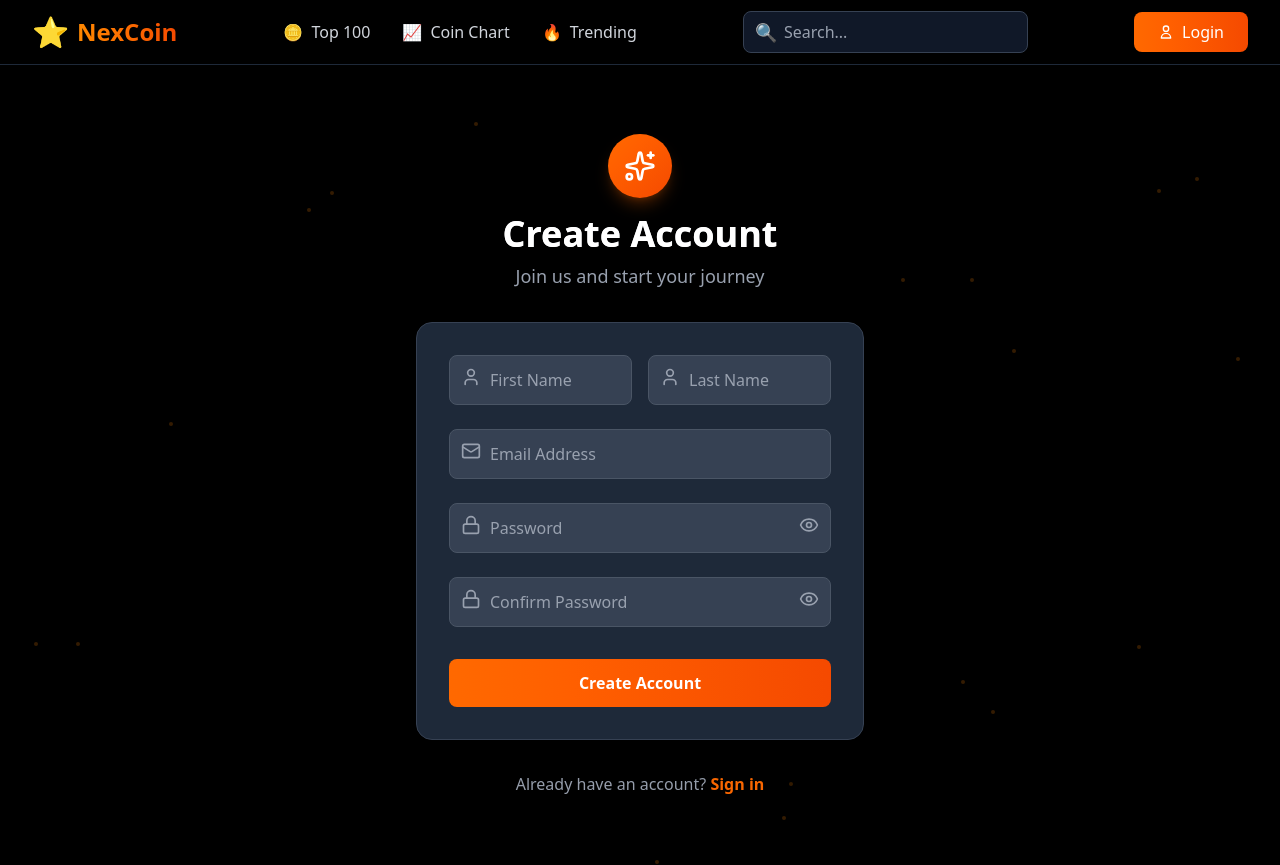
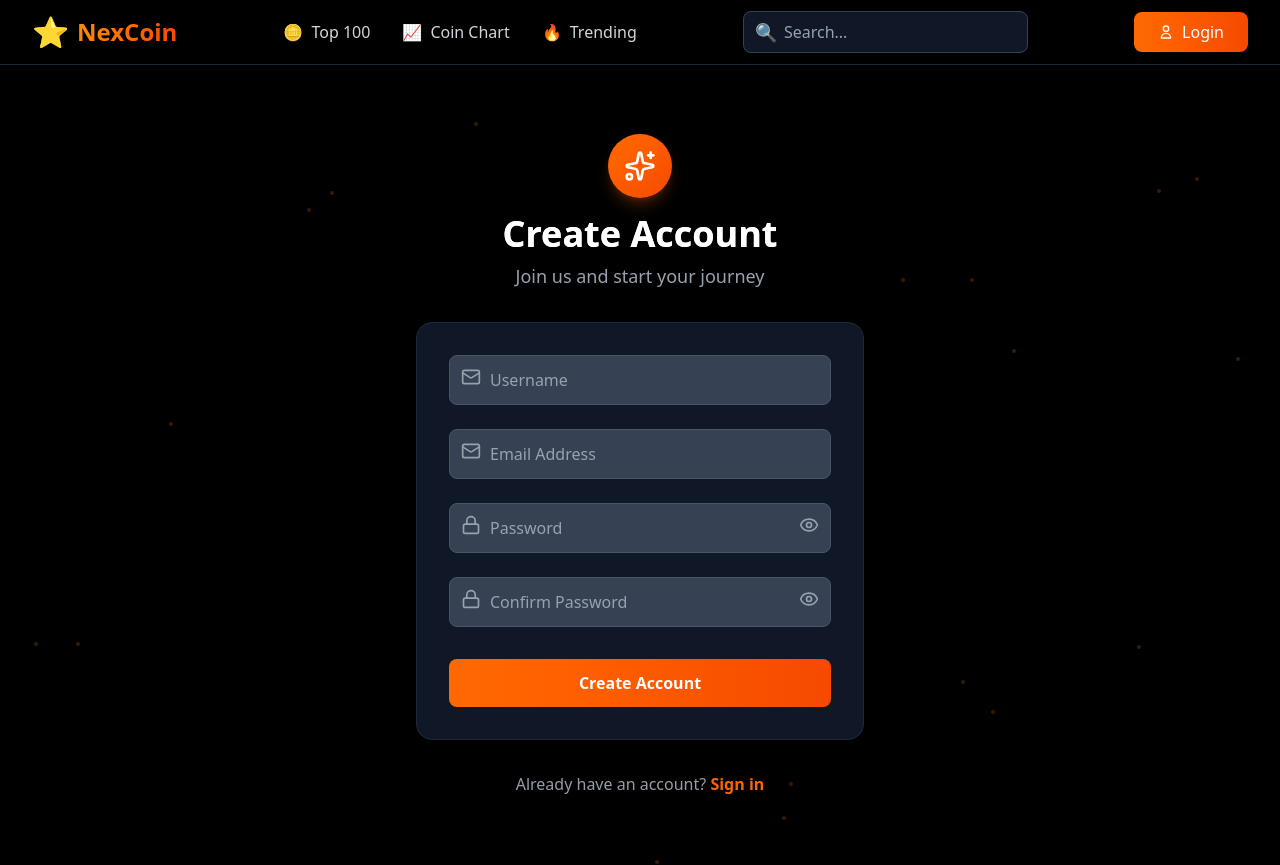
Before and after one commit to xaanyaax/NexCoin, a Next.js app: page /register in a window 1280 px wide. Built offline with nearby package versions, Linux system fonts and the light colour scheme.

Commit message:
fixed bugs

```diff
--- a/src/app/login/page.tsx
+++ b/src/app/login/page.tsx
@@ -24,6 +24,11 @@ export default function LoginPage() {
     setIsLoading(true);
 
     // Simulate API call
+
+
+
+
+
     await new Promise(resolve => setTimeout(resolve, 2000));
 
     console.log('Login data:', formData);
@@ -40,7 +45,7 @@ export default function LoginPage() {
       <div className="absolute inset-0 overflow-hidden">
         <div className="absolute -top-4 -left-4 w-72 h-72 bg-orange-500 rounded-full mix-blend-multiply filter blur-xl opacity-10 animate-pulse"></div>
         <div className="absolute -bottom-8 -right-4 w-72 h-72 bg-orange-400 rounded-full mix-blend-multiply filter blur-xl opacity-10 animate-pulse animation-delay-2000"></div>
-        <div className="absolute top-1/2 left-1/2 transform -translate-x-1/2 -translate-y-1/2 w-96 h-96 bg-gray-500 rounded-full mix-blend-multiply filter blur-xl opacity-5 animate-pulse animation-delay-4000"></div>
+        <div className="absolute top-1/2 left-1/2 transform -translate-x-1/2 -translate-y-1/2 w-96 h-96 bg-gray-700 rounded-full mix-blend-multiply filter blur-xl opacity-5 animate-pulse animation-delay-4000"></div>
       </div>
 
       {/* Floating particles */}
@@ -74,7 +79,7 @@ export default function LoginPage() {
 
         {/* Form */}
         <div className="space-y-6">
-          <div className="bg-gray-800 rounded-2xl p-8 shadow-2xl border border-gray-700 hover:border-gray-600 transition-all duration-300 hover:shadow-3xl backdrop-blur-sm">
+          <div className="bg-gray-900 rounded-2xl p-8 shadow-2xl border border-gray-800 hover:border-gray-700 transition-all duration-300 hover:shadow-3xl backdrop-blur-sm">
             {/* Email Field */}
             <div className="relative group mb-6">
               <Mail className="absolute left-3 top-3 w-5 h-5 text-gray-400 group-focus-within:text-orange-500 transition-colors duration-200" />
@@ -84,7 +89,7 @@ export default function LoginPage() {
                 placeholder="Email Address"
                 value={formData.email}
                 onChange={handleInputChange}
-                className="w-full bg-gray-700 border border-gray-600 rounded-lg pl-10 pr-4 py-3 text-white placeholder-gray-400 focus:outline-none focus:ring-2 focus:ring-orange-500 focus:border-transparent transition-all duration-200 hover:bg-gray-650 focus:bg-gray-650"
+                className="w-full bg-gray-700 border border-gray-700 rounded-lg pl-10 pr-4 py-3 text-white placeholder-gray-400 focus:outline-none focus:ring-2 focus:ring-orange-500 focus:border-transparent transition-all duration-200 hover:bg-gray-650 focus:bg-gray-650"
                 required
               />
             </div>
--- a/src/app/register/page.tsx
+++ b/src/app/register/page.tsx
@@ -4,8 +4,7 @@ import { Eye, EyeOff, User, Mail, Lock, Sparkles } from 'lucide-react';
 
 export default function RegisterPage() {
     const [formData, setFormData] = useState({
-    firstName: '',
-    lastName: '',
+        username: '',
         email: '',
         password: '',
         confirmPassword: ''
@@ -73,28 +72,17 @@ export default function RegisterPage() {
 
                 {/* Form */}
                 <form onSubmit={handleSubmit} className="space-y-6">
-          <div className="bg-gray-800 rounded-2xl p-8 shadow-2xl border border-gray-700 hover:border-gray-600 transition-all duration-300 hover:shadow-3xl backdrop-blur-sm">
+                    <div className="bg-gray-900 rounded-2xl p-8 shadow-2xl border border-gray-800 hover:border-gray-700 transition-all duration-300 hover:shadow-3xl backdrop-blur-sm">
                         {/* Name Fields */}
-            <div className="grid grid-cols-2 gap-4 mb-6">
-              <div className="relative group">
-                <User className="absolute left-3 top-3 w-5 h-5 text-gray-400 group-focus-within:text-orange-500 transition-colors duration-200" />
+                        <div className="">
+
+                            <div className="relative group mb-6">
+                                <Mail className="absolute left-3 top-3 w-5 h-5 text-gray-400 group-focus-within:text-orange-500 transition-colors duration-200" />
                                 <input
                                     type="text"
-                  name="firstName"
-                  placeholder="First Name"
-                  value={formData.firstName}
-                  onChange={handleInputChange}
-                  className="w-full bg-gray-700 border border-gray-600 rounded-lg pl-10 pr-4 py-3 text-white placeholder-gray-400 focus:outline-none focus:ring-2 focus:ring-orange-500 focus:border-transparent transition-all duration-200 hover:bg-gray-650 focus:bg-gray-650"
-                  required
-                />
-              </div>
-              <div className="relative group">
-                <User className="absolute left-3 top-3 w-5 h-5 text-gray-400 group-focus-within:text-orange-500 transition-colors duration-200" />
-                <input
-                  type="text"
-                  name="lastName"
-                  placeholder="Last Name"
-                  value={formData.lastName}
+                                    name="username"
+                                    placeholder="Username"
+                                    value={formData.username}
                                     onChange={handleInputChange}
                                     className="w-full bg-gray-700 border border-gray-600 rounded-lg pl-10 pr-4 py-3 text-white placeholder-gray-400 focus:outline-none focus:ring-2 focus:ring-orange-500 focus:border-transparent transition-all duration-200 hover:bg-gray-650 focus:bg-gray-650"
                                     required
```
Lines whose indentation alone changed are shown as unchanged.
